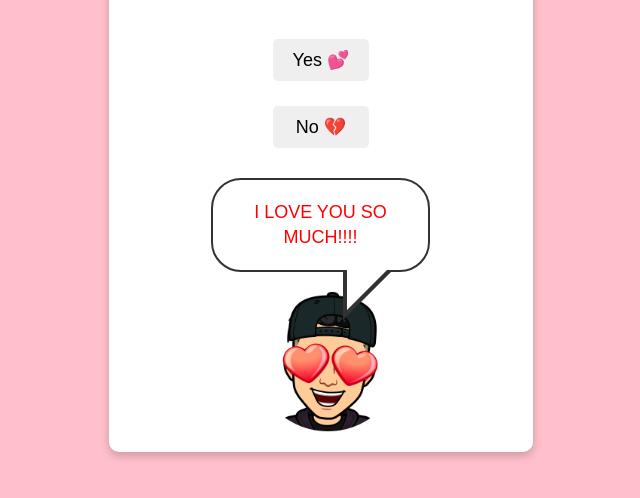
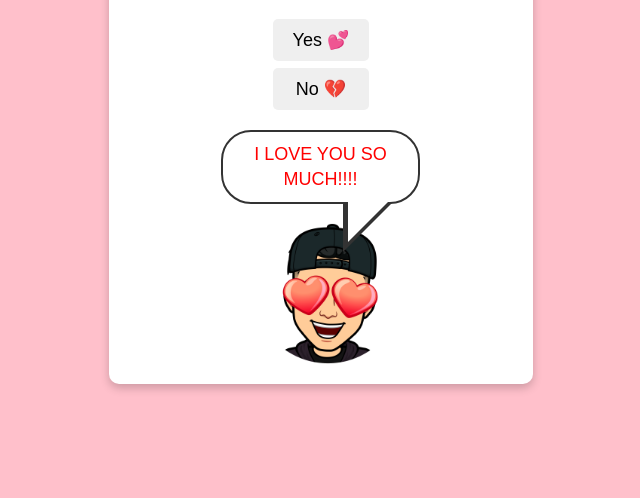
Before and after one commit to alexbobeiq/DoYou, a plain HTML site: page index.html in a window 1280 px wide. Both pictures are taken after a click on the button "Yes 💕". Shown: the part 110-608 px from the top of the page, without its empty margins (319-959 px from the left). Drawn offline with Linux system fonts and the light colour scheme.

Commit message:
other bugs

```diff
--- a/style/stylesheet1.css
+++ b/style/stylesheet1.css
@@ -2,7 +2,6 @@ body {
     display: flex;
     justify-content: center;
     align-items: center;
-
     background-color: pink;
     font-family: Arial, sans-serif;
     text-align: center;
@@ -34,7 +33,7 @@ p.bubble {
 	border: 2px solid #333;
 	border-radius: 30px;
 	font-family: sans-serif;
-	padding: 20px;
+	padding: 10px;
 	font-size: large;
 }
 
@@ -47,30 +46,28 @@ p.bubble:after {
 }
 
 p.speech:before {
-	left: 130px;
+	left: 120px;
 	bottom: -50px;
 	border: 25px solid;
 	border-color: #333 transparent transparent #333;
 }
 
 p.speech:after {
-	left: 134px;
+	left: 125px;
 	bottom: -40px;
-	border: 30px solid;
+	border: 22px solid;
 	border-color: #fff transparent transparent #fff;
 }
 
 .options {
-    margin-top: 10px;
     display: flex;
     flex-direction: column;
-    gap: 5px;
+    gap: 7px;
 }
 .options button {
     z-index: 100;
     font-size: 18px;
     color: black;
-    margin: 10px;
     padding: 10px 20px;
     border: none;
     cursor: pointer;
```
Also changed, not shown: 1 other file.
